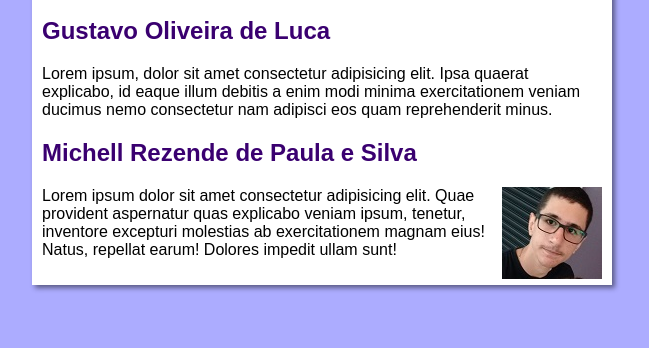
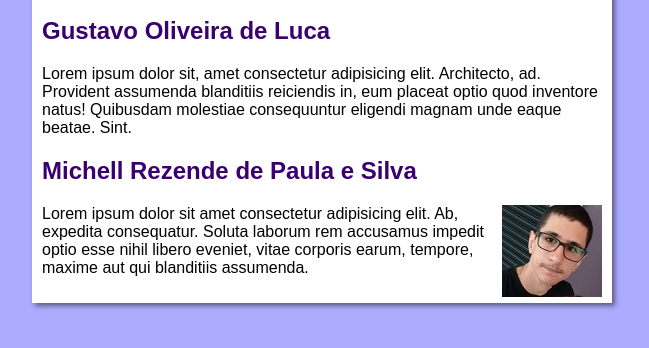
Before and after one commit to MichellRPS/Trabalho-Sistemas-Distribuidos, a plain HTML site: page index.html in a window 1280 px wide. Shown: the part 214-562 px from the top of the page, without its empty margins (318-967 px from the left). Drawn offline with Linux system fonts and the light colour scheme.

Commit message:
Atualização index.html

```diff
--- a/index.html
+++ b/index.html
@@ -15,12 +15,12 @@
         </header>
         <article>
             <h2>Gustavo Oliveira de Luca</h2>
-            <p>Lorem ipsum, dolor sit amet consectetur adipisicing elit. Ipsa quaerat explicabo, id eaque illum debitis a enim modi minima exercitationem veniam ducimus nemo consectetur nam adipisci eos quam reprehenderit minus.</p>
+            <p>Lorem ipsum dolor sit, amet consectetur adipisicing elit. Architecto, ad. Provident assumenda blanditiis reiciendis in, eum placeat optio quod inventore natus! Quibusdam molestiae consequuntur eligendi magnam unde eaque beatae. Sint.</p>
         </article>
         <article>
             <h2>Michell Rezende de Paula e Silva</h2>
             <img class="lado" src="imagens/Michell.jpg" alt="Michell">
-            <p>Lorem ipsum dolor sit amet consectetur adipisicing elit. Quae provident aspernatur quas explicabo veniam ipsum, tenetur, inventore excepturi molestias ab exercitationem magnam eius! Natus, repellat earum! Dolores impedit ullam sunt!</p>
+            <p>Lorem ipsum dolor sit amet consectetur adipisicing elit. Ab, expedita consequatur. Soluta laborum rem accusamus impedit optio esse nihil libero eveniet, vitae corporis earum, tempore, maxime aut qui blanditiis assumenda.</p>
         </article>
     </main>
 </body>
```
